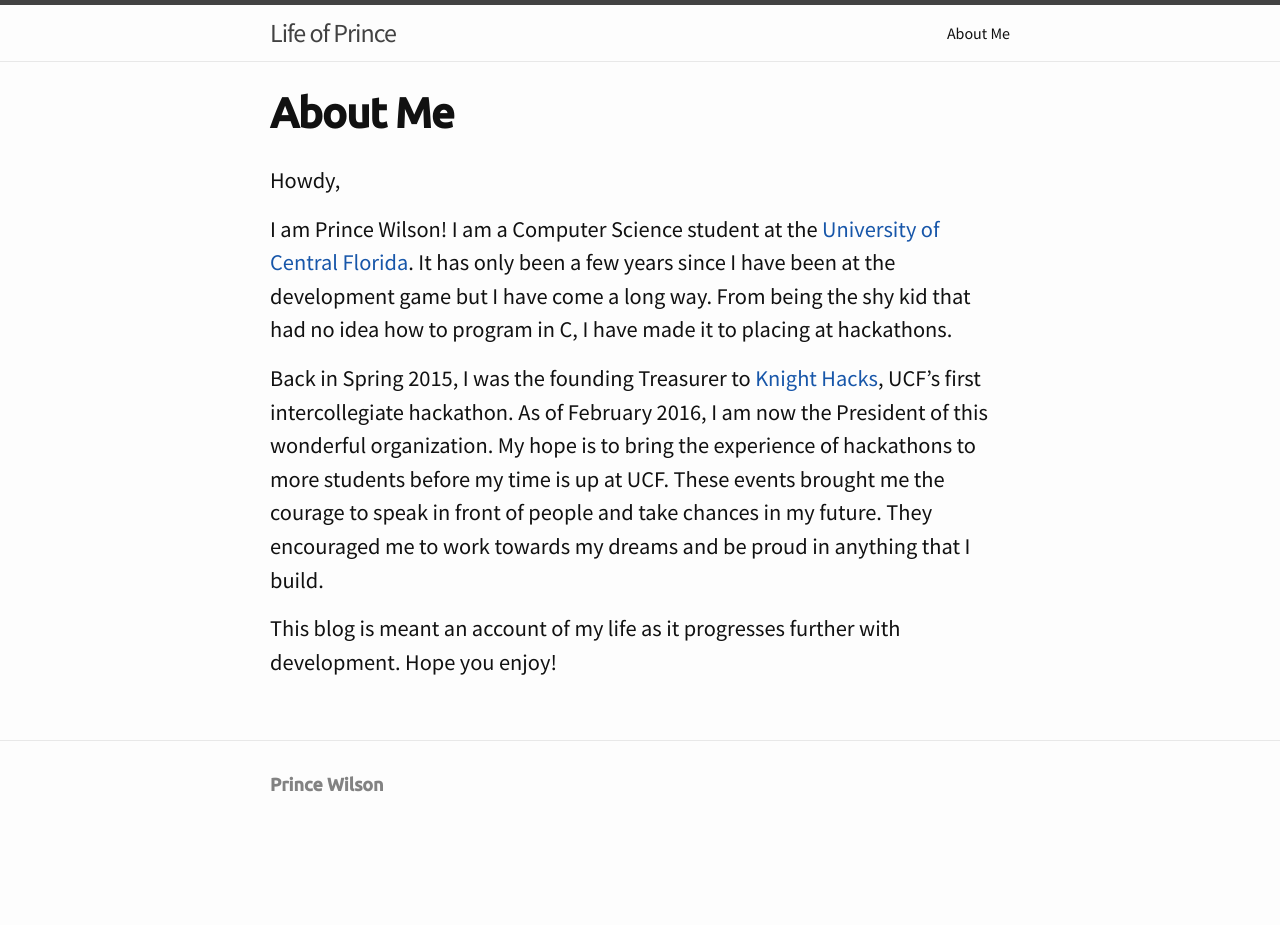
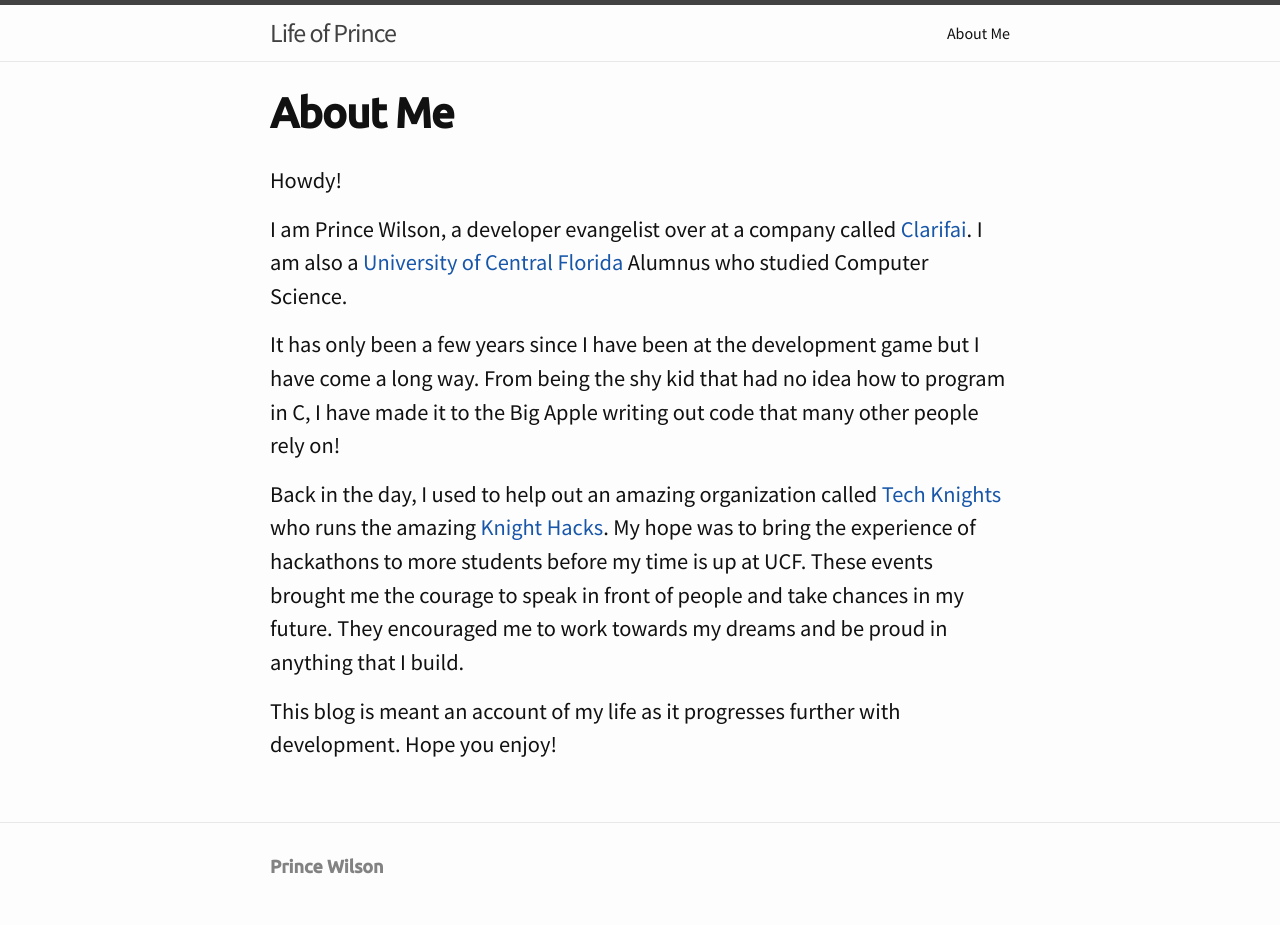
Before and after one commit to maxcell/blog, a Jekyll site: the page built from about.md, in a window 1280 px wide. Built offline with Jekyll 4.4.1, drawn with Linux system fonts in a browser that asks for light colours; comment, search, counter and statistics services are not loaded; before the commit the page ends 900 px from its top, so only the background shows below that.

Commit message:
Update about me

```diff
--- a/about.md
+++ b/about.md
@@ -4,17 +4,17 @@ title: About Me
 permalink: /about/
 ---
 
-Howdy,
+Howdy!
 
-I am Prince Wilson! I am a Computer Science student at the [University of Central Florida](http://www.ucf.edu/).
+I am Prince Wilson, a developer evangelist over at a company called [Clarifai](https://www.clarifai.com). I am also a [University of Central Florida](http://www.ucf.edu/) Alumnus who studied Computer Science.
+
 It has only been a few years since I have been at the development game but I have
 come a long way. From being the shy kid that had no idea how to program in C,
-I have made it to placing at hackathons.
+I have made it to the Big Apple writing out code that many other people rely on!
 
-Back in Spring 2015, I was the founding Treasurer to [Knight Hacks]("https://knighthacks.org"), UCF's first intercollegiate
-hackathon. As of February 2016, I am now the President of this wonderful organization.
-My hope is to bring the experience of hackathons to more students before my time is up
-at UCF. These events brought me the courage to speak in front of people and take
+Back in the day, I used to help out an amazing organization called [Tech Knights](http://techknights.org) who runs the amazing [Knight Hacks](http://knighthacks.org).
+My hope was to bring the experience of hackathons to more students before my time is
+up at UCF. These events brought me the courage to speak in front of people and take
 chances in my future. They encouraged me to work towards my dreams and be proud in
 anything that I build.
 
```
